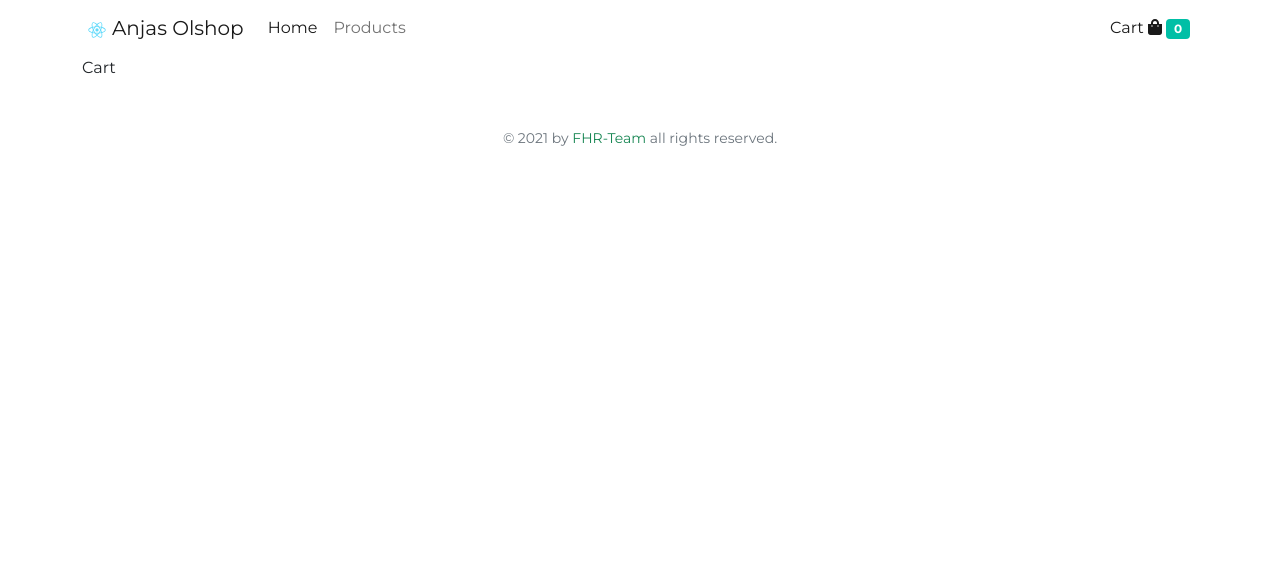
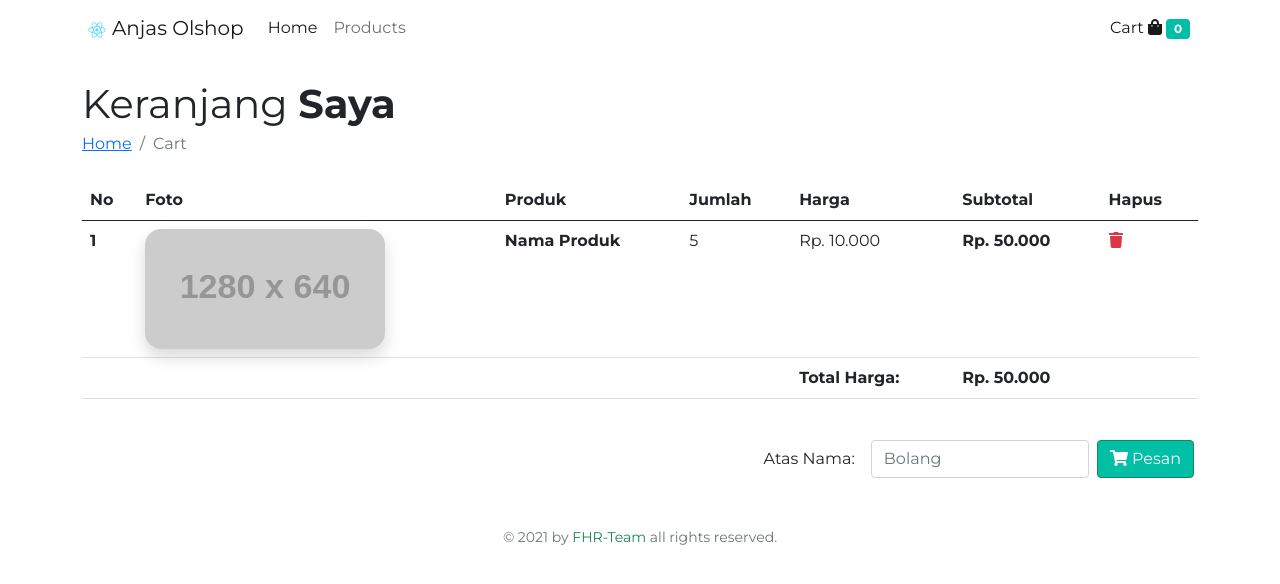
Before and after one commit to FHR-Team/anjas-olshop-app, a React (Create React App) app: page /cart in a window 1280 px wide. Shown: the top 584 px of the page. Built offline with nearby package versions, Linux system fonts and the light colour scheme; no server answers.

Commit message:
Add cart page

```diff
--- a/src/pages/Cart/Cart.js
+++ b/src/pages/Cart/Cart.js
@@ -1,9 +1,67 @@
+import { Link } from 'react-router-dom';
+import { FontAwesomeIcon } from '@fortawesome/react-fontawesome';
 import './Cart.css';
 
 function Cart() {
   return (
     <div className="Cart">
-      <p>Cart</p>
+      <h1 className="mt-4 mb-1">Keranjang <strong>Saya</strong></h1>
+      <nav aria-label="breadcrumb" className="mb-4">
+        <ol className="breadcrumb">
+          <li className="breadcrumb-item">
+            <Link to="/">Home</Link>
+          </li>
+          <li className="breadcrumb-item active" aria-current="page">Cart</li>
+        </ol>
+      </nav>
+      <div className="table-responsive">
+        <table className="table">
+          <thead>
+            <tr>
+              <th scope="col">No</th>
+              <th scope="col">Foto</th>
+              <th scope="col">Produk</th>
+              <th scope="col">Jumlah</th>
+              <th scope="col">Harga</th>
+              <th scope="col">Subtotal</th>
+              <th scope="col">Hapus</th>
+            </tr>
+          </thead>
+          <tbody>
+            <tr>
+              <th scope="row">1</th>
+              <td>
+                <img src="https://via.placeholder.com/1280x640?text=foto+produk" alt="produk" className="img-fluid shadow rounded-lg" width="240px"/>
+              </td>
+              <th>Nama Produk</th>
+              <td>5</td>
+              <td>Rp. 10.000</td>
+              <th>Rp. 50.000</th>
+              <td>
+                <a href="/" className="text-danger">
+                  <FontAwesomeIcon icon={['fas', 'trash']} />
+                </a>
+              </td>
+            </tr>
+            <tr>
+              <td colSpan="4"></td>
+              <th>Total Harga:</th>
+              <th colSpan="2">Rp. 50.000</th>
+            </tr>
+          </tbody>
+        </table>
+      </div>
+      <div className="mt-4 row justify-content-end pe-3">
+        <form className="row align-items-center justify-content-md-end col-md-6">
+          <label for="nama_pembeli" className="col-auto form-label mb-0 p-0 p-md-2">Atas Nama:</label>
+          <div className="col-auto px-0 px-md-2 mb-3 mb-md-0">
+            <input type="text" className="form-control" id="nama_pembeli" placeholder="Bolang"/>
+          </div>
+          <button type="submit" className="col-auto btn btn-success">
+            <FontAwesomeIcon icon={['fas', 'shopping-cart']} /> Pesan
+          </button>
+        </form>
+      </div>
     </div>
   );
 }
```
